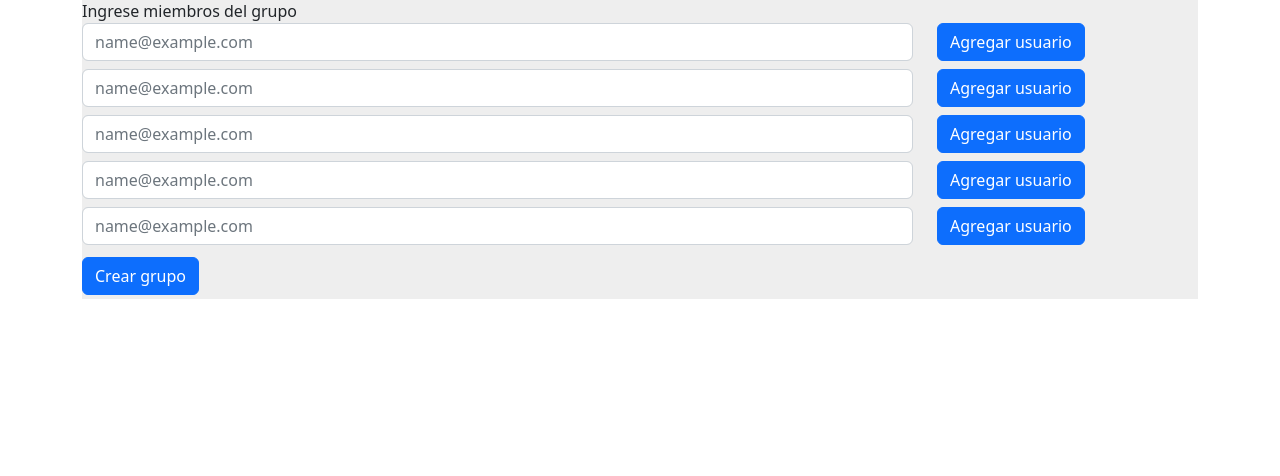
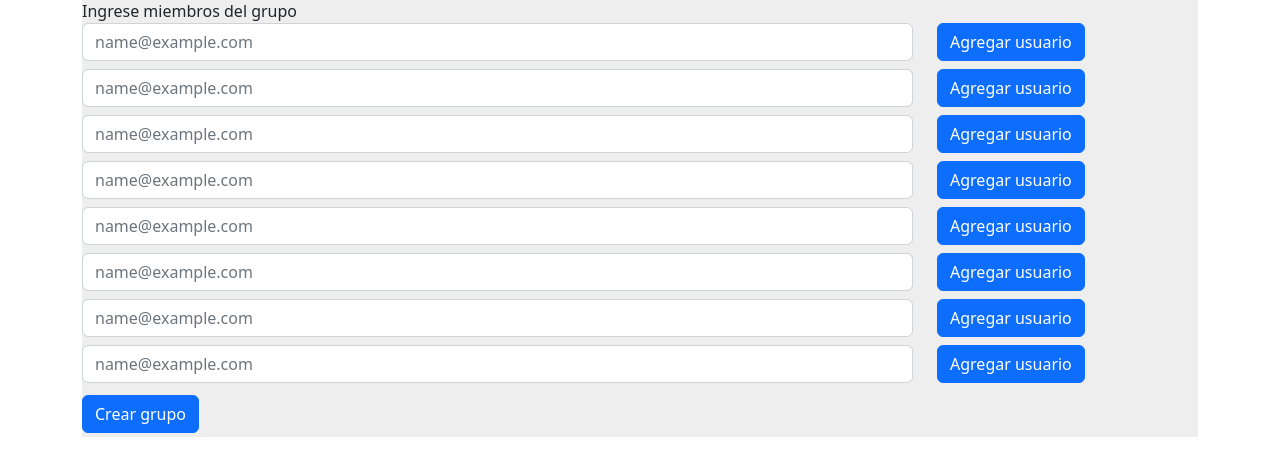
Before and after one commit to Edwin-DEV-py/SocialWeb2, a Django app: page /grupo/ in a window 1280 px wide. Shown: the part 197-673 px from the top of the page. Run offline with Django 4.2, Linux system fonts and the light colour scheme; parts of the project's set-up code (start-up, migrations or seed data) failed here and were passed over; some libraries are stand-ins or nearby versions.

Commit message:
forms grupo 3.0

```diff
--- a/Web/templates/grupo.html
+++ b/Web/templates/grupo.html
@@ -57,6 +57,36 @@
                 </div>
             </div>
         </div>
+        <div class="form-group">
+            <div class="row">
+                <div class="col-sm-9">
+                    <input type="email" class="form-control" id="exampleFormControlInput1" placeholder="name@example.com">
+                </div>
+                <div class="col">
+                    <button type="submit" class="btn btn-primary mb-2">Agregar usuario</button>
+                </div>
+            </div>
+        </div>
+        <div class="form-group">
+            <div class="row">
+                <div class="col-sm-9">
+                    <input type="email" class="form-control" id="exampleFormControlInput1" placeholder="name@example.com">
+                </div>
+                <div class="col">
+                    <button type="submit" class="btn btn-primary mb-2">Agregar usuario</button>
+                </div>
+            </div>
+        </div>
+        <div class="form-group">
+            <div class="row">
+                <div class="col-sm-9">
+                    <input type="email" class="form-control" id="exampleFormControlInput1" placeholder="name@example.com">
+                </div>
+                <div class="col">
+                    <button type="submit" class="btn btn-primary mb-2">Agregar usuario</button>
+                </div>
+            </div>
+        </div>
 
     </form>
     <div>
```
